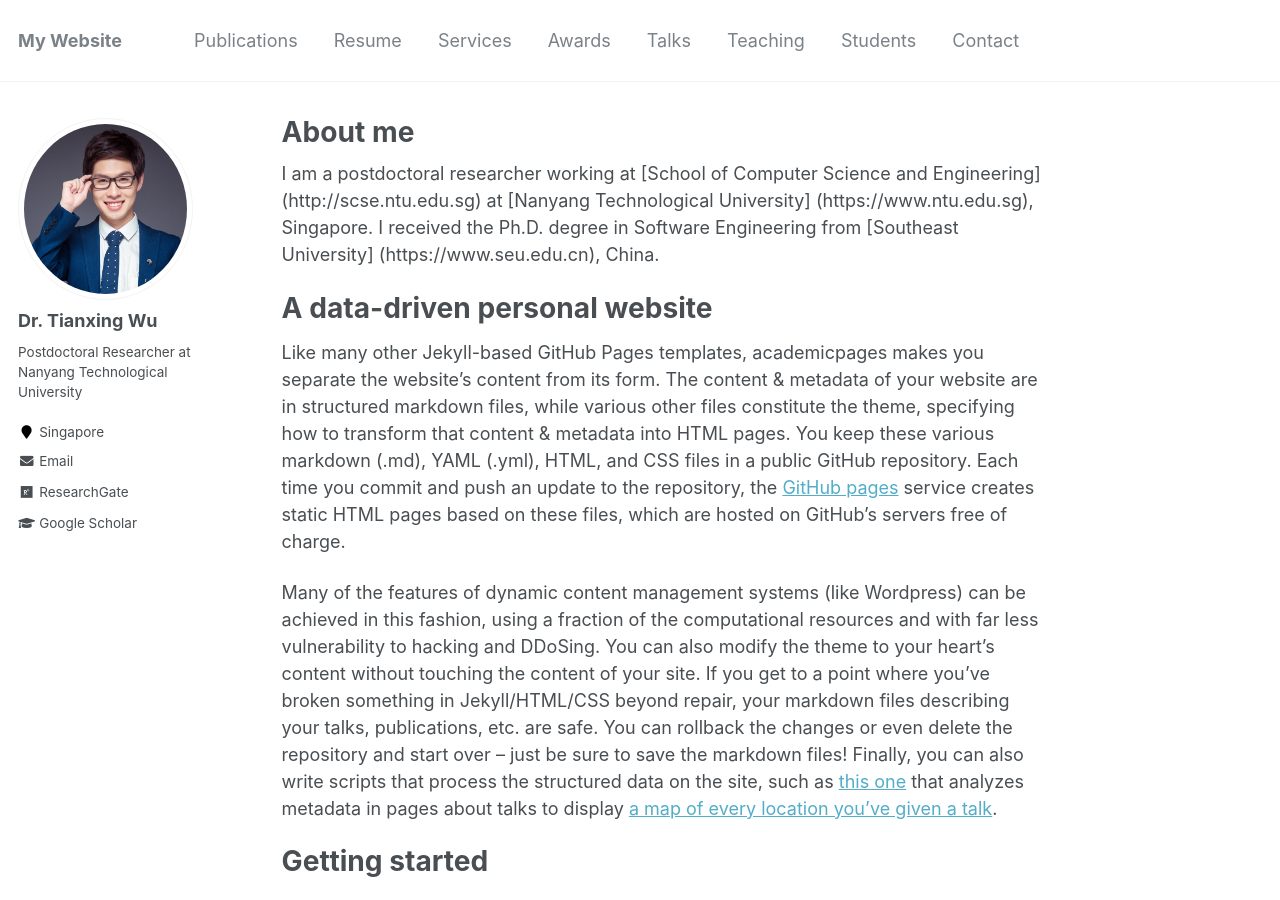
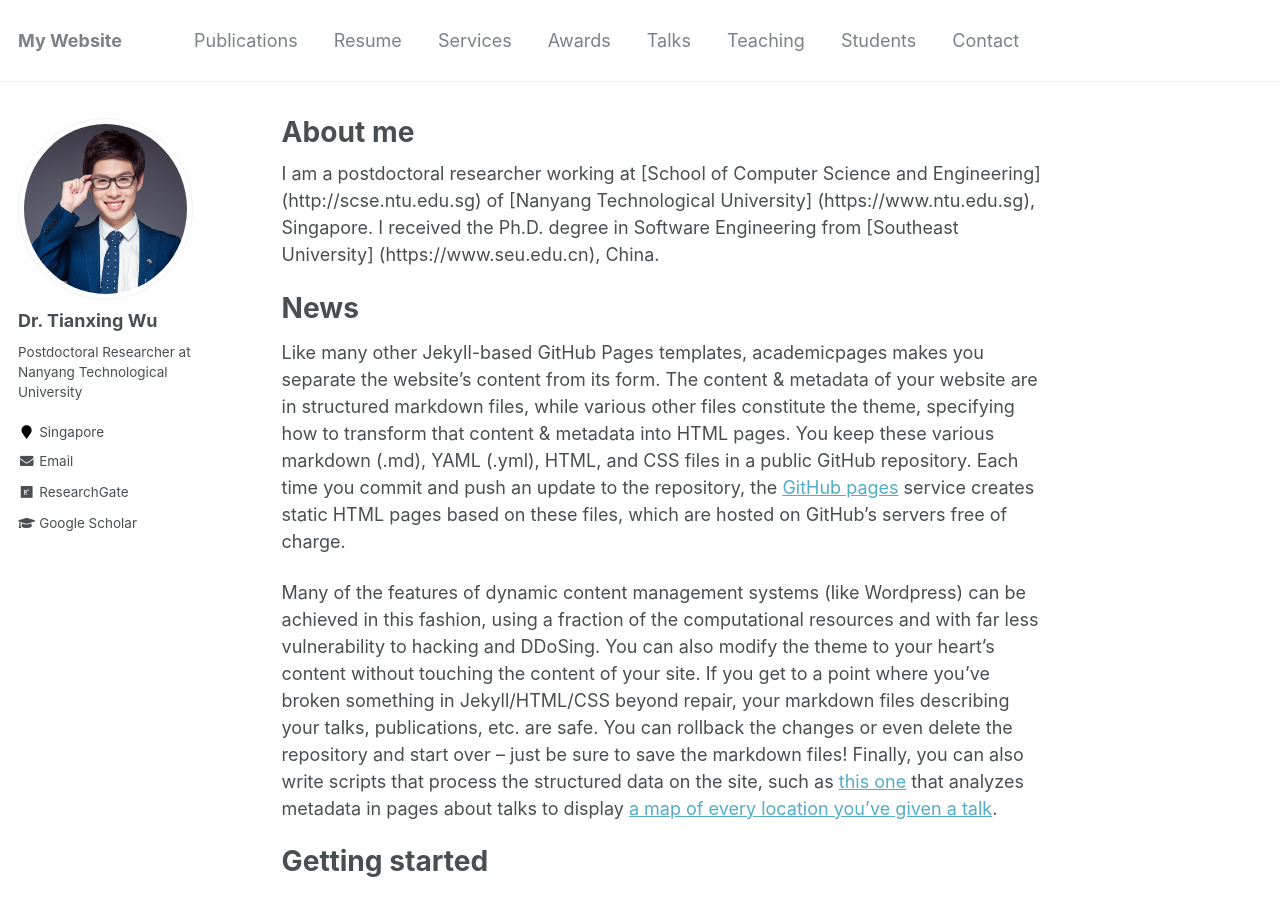
Before and after one commit to tianxing-wu/tianxing-wu.github.io, a Jekyll site: the page built from _pages/about.md, in a window 1280 px wide and 900 px high. Built offline with Jekyll 4.4.1, drawn with Linux system fonts in a browser that asks for light colours.

Commit message:
site update

```diff
--- a/_pages/about.md
+++ b/_pages/about.md
@@ -8,9 +8,9 @@ redirect_from:
   - /about.html
 ---
 
-I am a postdoctoral researcher working at [School of Computer Science and Engineering] (http://scse.ntu.edu.sg) at [Nanyang Technological University] (https://www.ntu.edu.sg), Singapore. I received the Ph.D. degree in Software Engineering from [Southeast University] (https://www.seu.edu.cn), China.
+I am a postdoctoral researcher working at [School of Computer Science and Engineering] (http://scse.ntu.edu.sg) of [Nanyang Technological University] (https://www.ntu.edu.sg), Singapore. I received the Ph.D. degree in Software Engineering from [Southeast University] (https://www.seu.edu.cn), China.
 
-A data-driven personal website
+News
 ======
 Like many other Jekyll-based GitHub Pages templates, academicpages makes you separate the website's content from its form. The content & metadata of your website are in structured markdown files, while various other files constitute the theme, specifying how to transform that content & metadata into HTML pages. You keep these various markdown (.md), YAML (.yml), HTML, and CSS files in a public GitHub repository. Each time you commit and push an update to the repository, the [GitHub pages](https://pages.github.com/) service creates static HTML pages based on these files, which are hosted on GitHub's servers free of charge.
 
```
Also changed, not shown: 1 other file.
